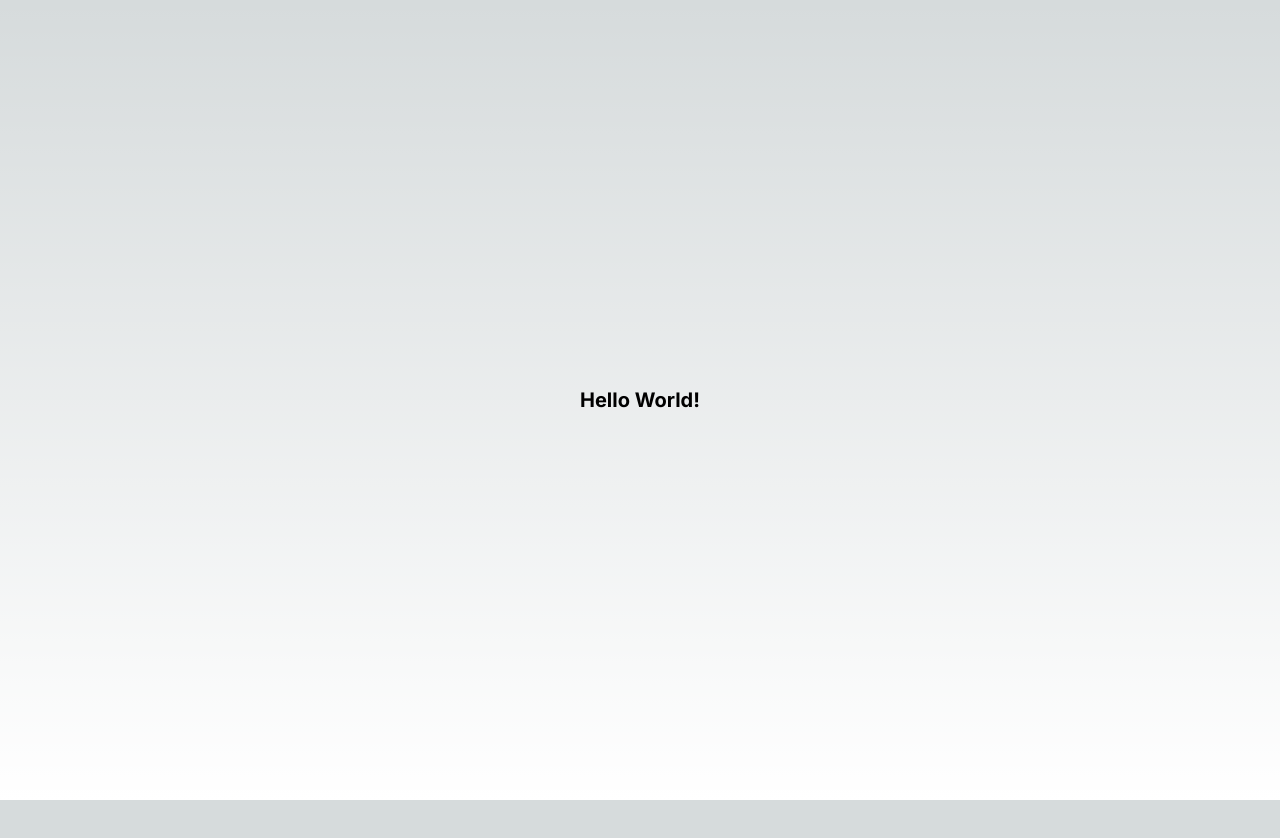
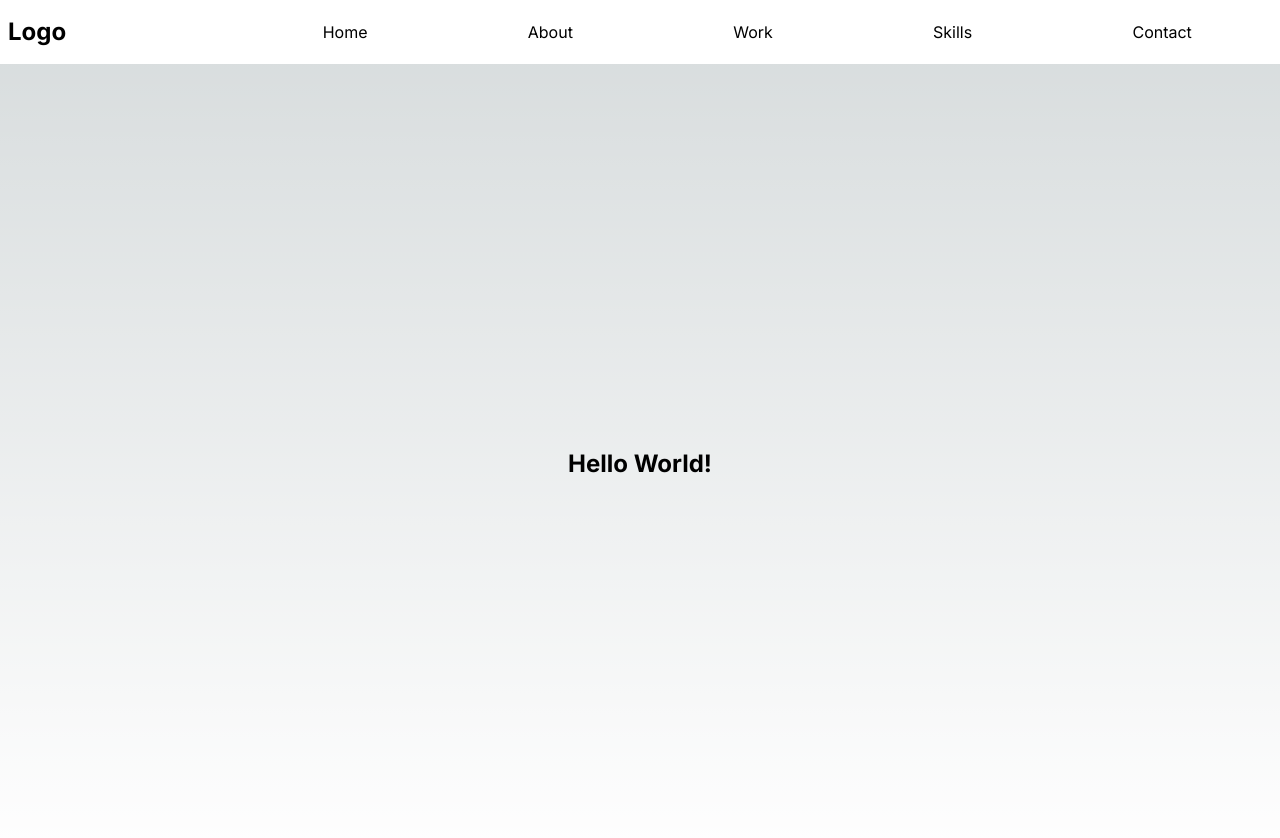
Before and after one commit to Rafael-Guilherme/Next-Portfolio, a Next.js app: page / in a window 1280 px wide. Shown: the top 838 px of the page. Before the commit the page ends 800 px from the top, so only its background shows below. Built offline with nearby package versions, Linux system fonts and the light colour scheme.

Commit message:
feat: navbar

```diff
--- a/app/globals.css
+++ /dev/null
@@ -1,78 +0,0 @@
-@tailwind base;
-@tailwind components;
-@tailwind utilities;
-
-@layer base {
-  :root {
-    --background: 0 0% 100%;
-    --foreground: 222.2 84% 4.9%;
-
-    --muted: 210 40% 96.1%;
-    --muted-foreground: 215.4 16.3% 46.9%;
-
-    --popover: 0 0% 100%;
-    --popover-foreground: 222.2 84% 4.9%;
-
-    --card: 0 0% 100%;
-    --card-foreground: 222.2 84% 4.9%;
-
-    --border: 214.3 31.8% 91.4%;
-    --input: 214.3 31.8% 91.4%;
-
-    --primary: 222.2 47.4% 11.2%;
-    --primary-foreground: 210 40% 98%;
-
-    --secondary: 210 40% 96.1%;
-    --secondary-foreground: 222.2 47.4% 11.2%;
-
-    --accent: 210 40% 96.1%;
-    --accent-foreground: 222.2 47.4% 11.2%;
-
-    --destructive: 0 84.2% 60.2%;
-    --destructive-foreground: 210 40% 98%;
-
-    --ring: 215 20.2% 65.1%;
-
-    --radius: 0.5rem;
-  }
-
-  .dark {
-    --background: 222.2 84% 4.9%;
-    --foreground: 210 40% 98%;
-
-    --muted: 217.2 32.6% 17.5%;
-    --muted-foreground: 215 20.2% 65.1%;
-
-    --popover: 222.2 84% 4.9%;
-    --popover-foreground: 210 40% 98%;
-
-    --card: 222.2 84% 4.9%;
-    --card-foreground: 210 40% 98%;
-
-    --border: 217.2 32.6% 17.5%;
-    --input: 217.2 32.6% 17.5%;
-
-    --primary: 210 40% 98%;
-    --primary-foreground: 222.2 47.4% 11.2%;
-
-    --secondary: 217.2 32.6% 17.5%;
-    --secondary-foreground: 210 40% 98%;
-
-    --accent: 217.2 32.6% 17.5%;
-    --accent-foreground: 210 40% 98%;
-
-    --destructive: 0 62.8% 30.6%;
-    --destructive-foreground: 0 85.7% 97.3%;
-
-    --ring: 217.2 32.6% 17.5%;
-  }
-}
-
-@layer base {
-  * {
-    @apply border-border;
-  }
-  body {
-    @apply bg-background text-foreground;
-  }
-}
--- a/src/app/page.tsx
+++ b/src/app/page.tsx
@@ -1,8 +1,13 @@
+import Navbar from "@/components/navbar/Navbar"
+
 
 export default function Home() {
   return (
-    <div className="flex items-center justify-center h-screen">
-      <h1 className="text-xl font-bold">Hello World!</h1>
+    <div className="w-[1280px]">
+      <Navbar />
+      <div className="flex items-center justify-center h-screen">
+        <h1 className="text-2xl font-bold">Hello World!</h1>
+      </div>
     </div>
   )
 }
--- /dev/null
+++ b/src/components/navbar/Navbar.tsx
@@ -0,0 +1,31 @@
+import Link from 'next/link'
+import React from 'react'
+
+const Navbar = () => {
+  return (
+    <div className='flex items-center w-screen p-2 h-16 bg-white'>
+        <div className='w-72'>
+            <h1 className='text-2xl font-bold text-black'>Logo</h1>
+        </div>
+        <ul className='w-full flex items-center justify-around text-black'>
+            <li>
+                <Link href='/'>Home</Link>
+            </li>
+            <li>
+                <Link href='/'>About</Link>
+            </li>
+            <li>
+                <Link href='/'>Work</Link>
+            </li>
+            <li>
+                <Link href='/'>Skills</Link>
+            </li>
+            <li>
+                <Link href='/'>Contact</Link>
+            </li>
+        </ul>
+    </div>
+  )
+}
+
+export default Navbar
--- a/src/lib/utils.ts
+++ /dev/null
@@ -1,6 +0,0 @@
-import { type ClassValue, clsx } from "clsx"
-import { twMerge } from "tailwind-merge"
-
-export function cn(...inputs: ClassValue[]) {
-  return twMerge(clsx(inputs))
-}
--- a/tailwind.config.js
+++ b/tailwind.config.js
@@ -1,76 +1,18 @@
 /** @type {import('tailwindcss').Config} */
 module.exports = {
-  darkMode: ["class"],
   content: [
-    './pages/**/*.{ts,tsx}',
-    './components/**/*.{ts,tsx}',
-    './app/**/*.{ts,tsx}',
-    './src/**/*.{ts,tsx}',
-	],
+    './src/pages/**/*.{js,ts,jsx,tsx,mdx}',
+    './src/components/**/*.{js,ts,jsx,tsx,mdx}',
+    './src/app/**/*.{js,ts,jsx,tsx,mdx}',
+  ],
   theme: {
-    container: {
-      center: true,
-      padding: "2rem",
-      screens: {
-        "2xl": "1400px",
-      },
-    },
     extend: {
-      colors: {
-        border: "hsl(var(--border))",
-        input: "hsl(var(--input))",
-        ring: "hsl(var(--ring))",
-        background: "hsl(var(--background))",
-        foreground: "hsl(var(--foreground))",
-        primary: {
-          DEFAULT: "hsl(var(--primary))",
-          foreground: "hsl(var(--primary-foreground))",
-        },
-        secondary: {
-          DEFAULT: "hsl(var(--secondary))",
-          foreground: "hsl(var(--secondary-foreground))",
-        },
-        destructive: {
-          DEFAULT: "hsl(var(--destructive))",
-          foreground: "hsl(var(--destructive-foreground))",
-        },
-        muted: {
-          DEFAULT: "hsl(var(--muted))",
-          foreground: "hsl(var(--muted-foreground))",
-        },
-        accent: {
-          DEFAULT: "hsl(var(--accent))",
-          foreground: "hsl(var(--accent-foreground))",
-        },
-        popover: {
-          DEFAULT: "hsl(var(--popover))",
-          foreground: "hsl(var(--popover-foreground))",
-        },
-        card: {
-          DEFAULT: "hsl(var(--card))",
-          foreground: "hsl(var(--card-foreground))",
-        },
-      },
-      borderRadius: {
-        lg: "var(--radius)",
-        md: "calc(var(--radius) - 2px)",
-        sm: "calc(var(--radius) - 4px)",
-      },
-      keyframes: {
-        "accordion-down": {
-          from: { height: 0 },
-          to: { height: "var(--radix-accordion-content-height)" },
-        },
-        "accordion-up": {
-          from: { height: "var(--radix-accordion-content-height)" },
-          to: { height: 0 },
-        },
-      },
-      animation: {
-        "accordion-down": "accordion-down 0.2s ease-out",
-        "accordion-up": "accordion-up 0.2s ease-out",
+      backgroundImage: {
+        'gradient-radial': 'radial-gradient(var(--tw-gradient-stops))',
+        'gradient-conic':
+          'conic-gradient(from 180deg at 50% 50%, var(--tw-gradient-stops))',
       },
     },
   },
-  plugins: [require("tailwindcss-animate")],
+  plugins: [],
 }
```
Also changed, not shown: package.json (+6 -11 lines), components.json (deleted), 1 other file (tests, documents, lock files or other folders).
